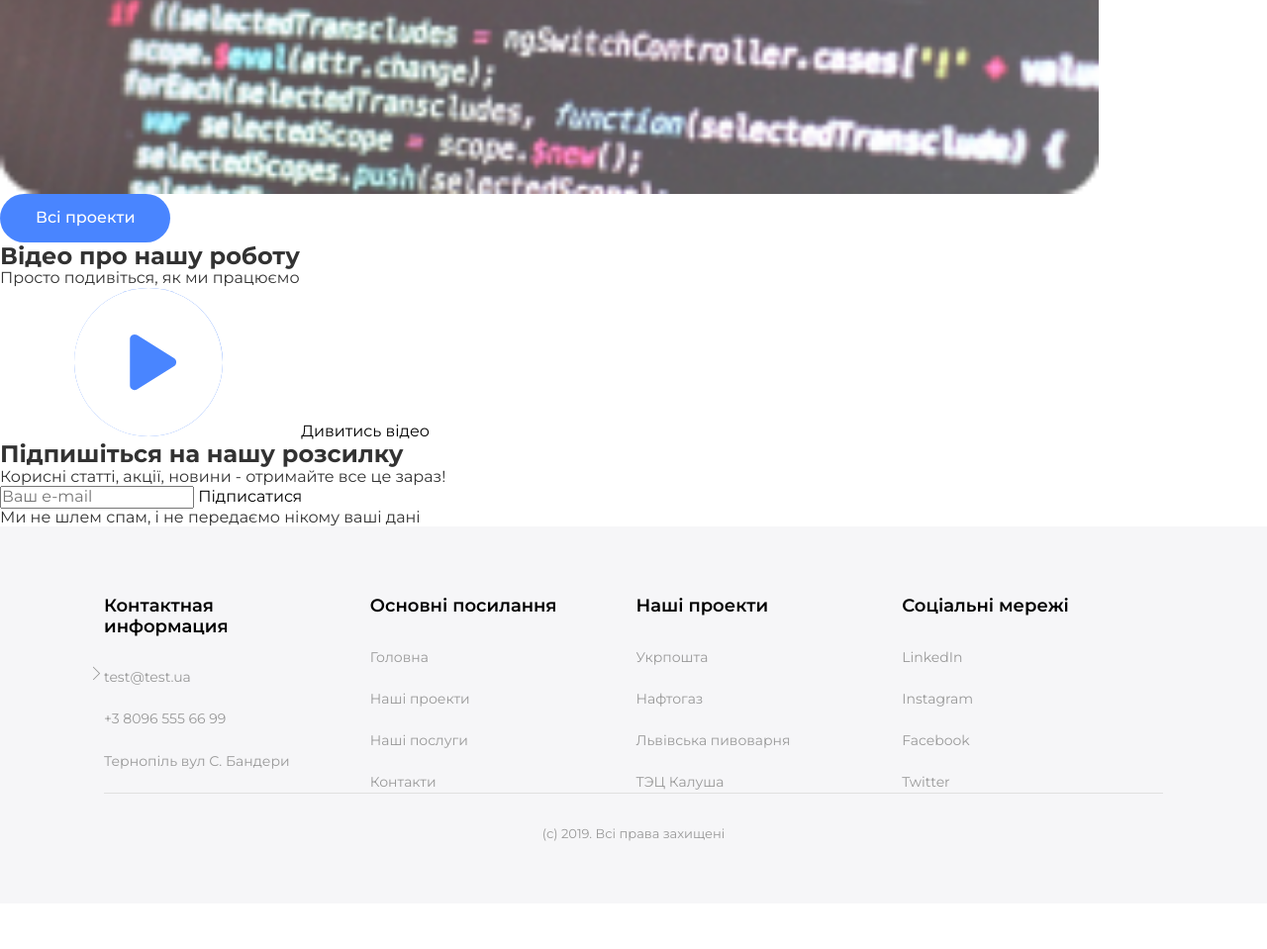
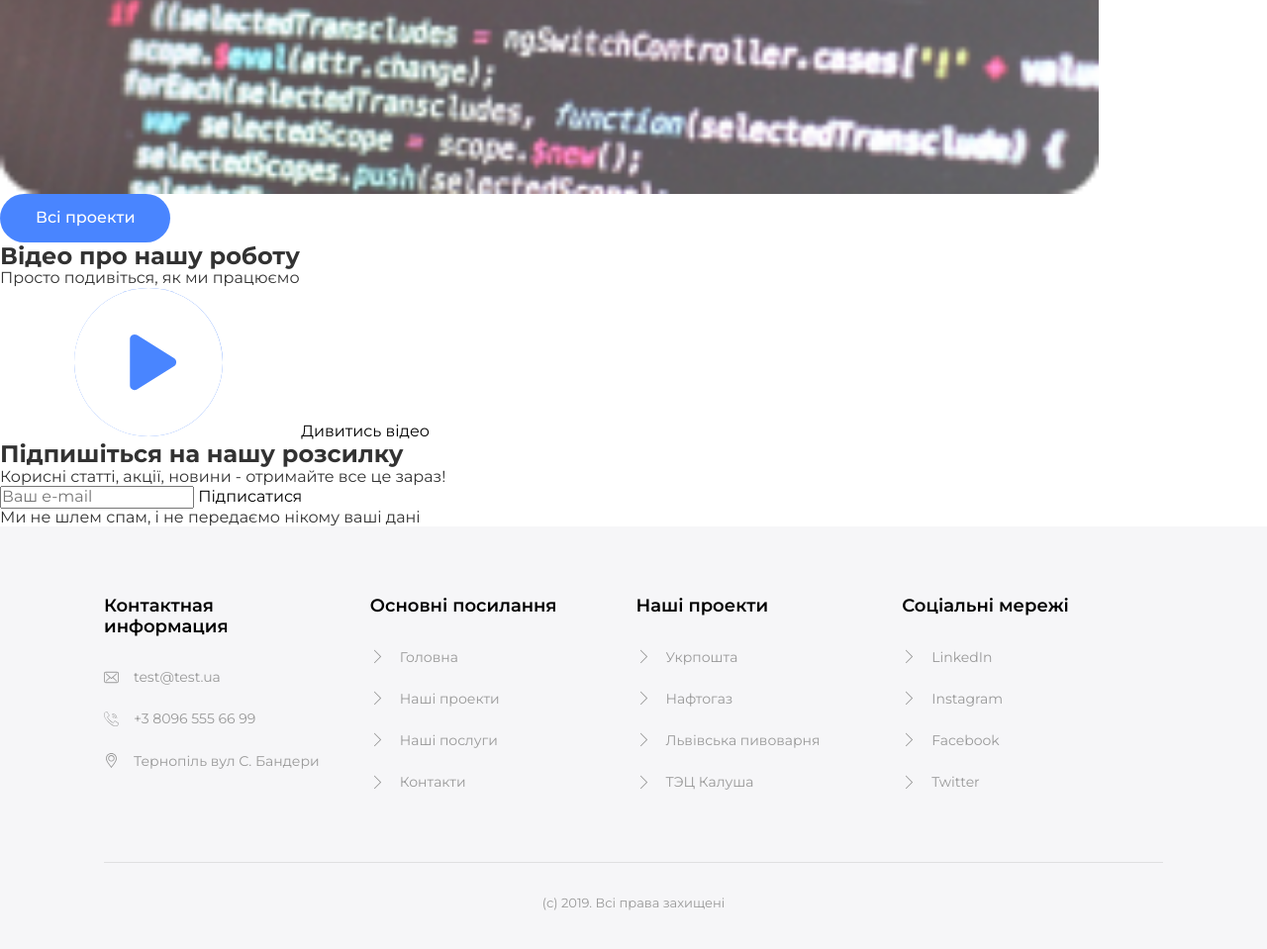
Before and after one commit to maharvladyslav/it-studio, a plain HTML site: page index.html in a window 1280 px wide. Shown: the part 10047-11006 px from the top of the page at 99% size. Before the commit the page ends 10960 px from the top, so only its background shows below. Drawn offline with nearby package versions, Linux system fonts and the light colour scheme.

Commit message:
Доробили footer

```diff
--- a/index.html
+++ b/index.html
@@ -318,24 +318,18 @@
             <li class="footer__item item-footer">
               <h2 class="item-footer__title">Контактная информация</h2>
               <ul class="item-footer__list">
-                <li class="item-footer__item">
-                  <a
-                    href="mailto:test@test.ua"
-                    class="item-footer__link item-footer__link--mail"
+                <li class="item-footer__item item-footer__item--mail">
+                  <a href="mailto:test@test.ua" class="item-footer__link"
                     >test@test.ua</a
                   >
                 </li>
-                <li class="item-footer__item">
-                  <a
-                    href="tel:+380965556699"
-                    class="item-footer__link item-footer__link--tel"
+                <li class="item-footer__item item-footer__item--tel">
+                  <a href="tel:+380965556699" class="item-footer__link"
                     >+3 8096 555 66 99</a
                   >
                 </li>
-                <li class="item-footer__item">
-                  <a
-                    href="#"
-                    class="item-footer__link item-footer__link--adress"
+                <li class="item-footer__item item-footer__item--address">
+                  <a href="#" class="item-footer__link"
                     ><adress>Тернопіль вул С. Бандери</adress></a
                   >
                 </li>
--- a/src/scss/components/_fotter.scss
+++ b/src/scss/components/_fotter.scss
@@ -41,6 +41,7 @@
 }
 .footer__top {
   border-bottom: 1px solid #e0e0e0;
+  padding-bottom: 70px;
 }
 .footer__bottom {
   text-align: center;
@@ -49,34 +50,27 @@
   position: relative;
 }
 /*svg*/
-.item-footer__link--mail::before {
+.item-footer__item {
+  display: flex;
+  align-items: center;
+  gap: 15px;
+}
+.item-footer__item::before {
   content: "";
-  position: absolute;
-  left: -15px;
   width: 15px;
   height: 15px;
+  background-image: url(../images/footer/icon-arrow.svg);
   background-size: cover;
-  background-image: url(/src/images/footer/icon-mail.svg);
 }
-.item-footer__link--tel::before {
-  width: 15px;
-  height: 15px;
-
-  background-image: url(/src/images/footer/icon-tel.svg);
+.item-footer__item--mail::before {
+  background-image: url(../images/footer/icon-mail.svg);
 }
-.item-footer__link--adress::before {
-  width: 15px;
-  height: 15px;
-
-  background-image: url(/src/images/footer/icon-gps.svg);
+.item-footer__item--tel::before {
+  background-image: url(../images/footer/icon-tel.svg);
 }
-.item-footer__link::before {
-  width: 15px;
-  height: 15px;
-
-  background-image: url(/src/images/footer/icon-arrow.svg);
+.item-footer__item--address::before {
+  background-image: url(../images/footer/icon-gps.svg);
 }
-
 /*responsive*/
 @media (min-width: 568px) {
   .footer__list {
```
Also changed, not shown: src/css/main.css.
